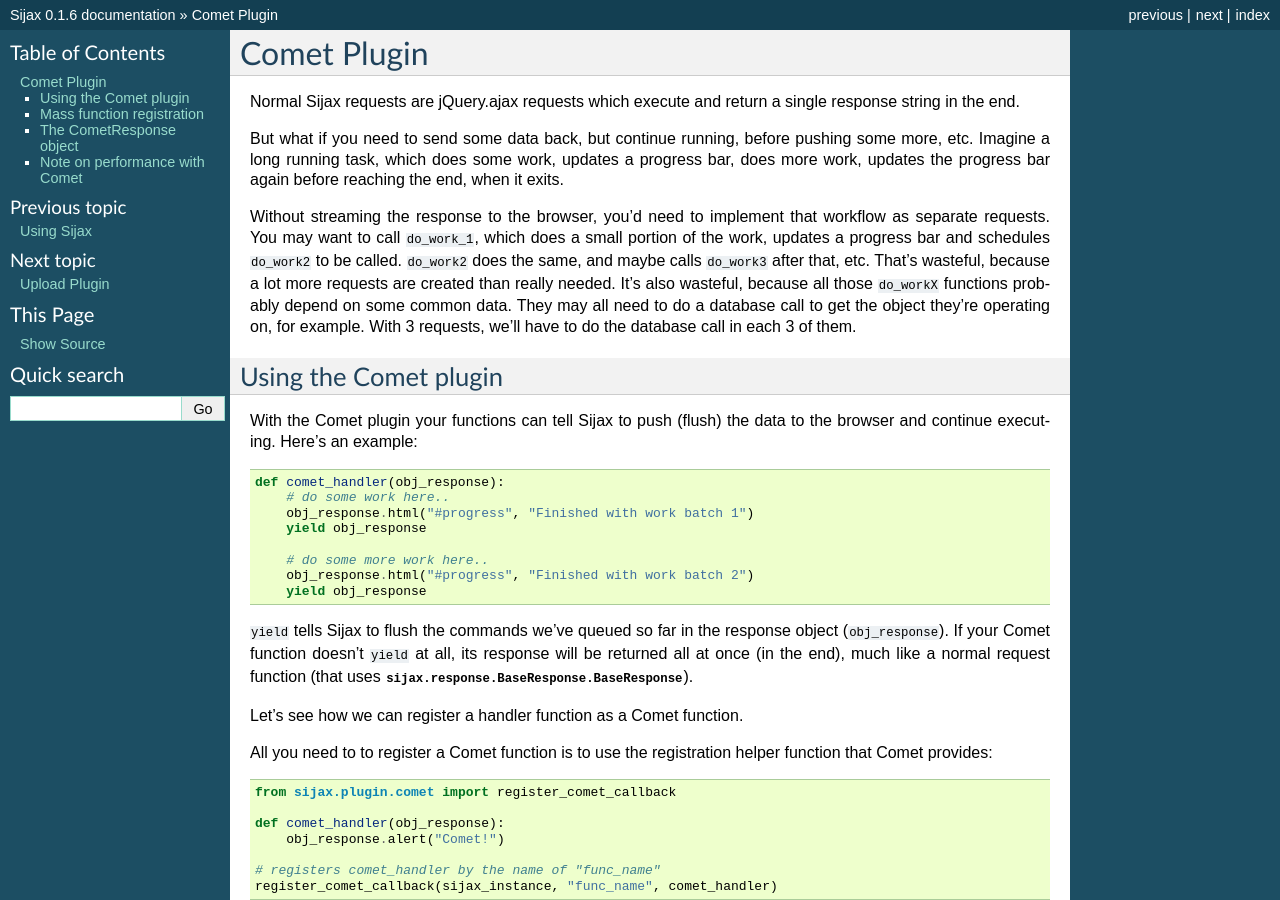
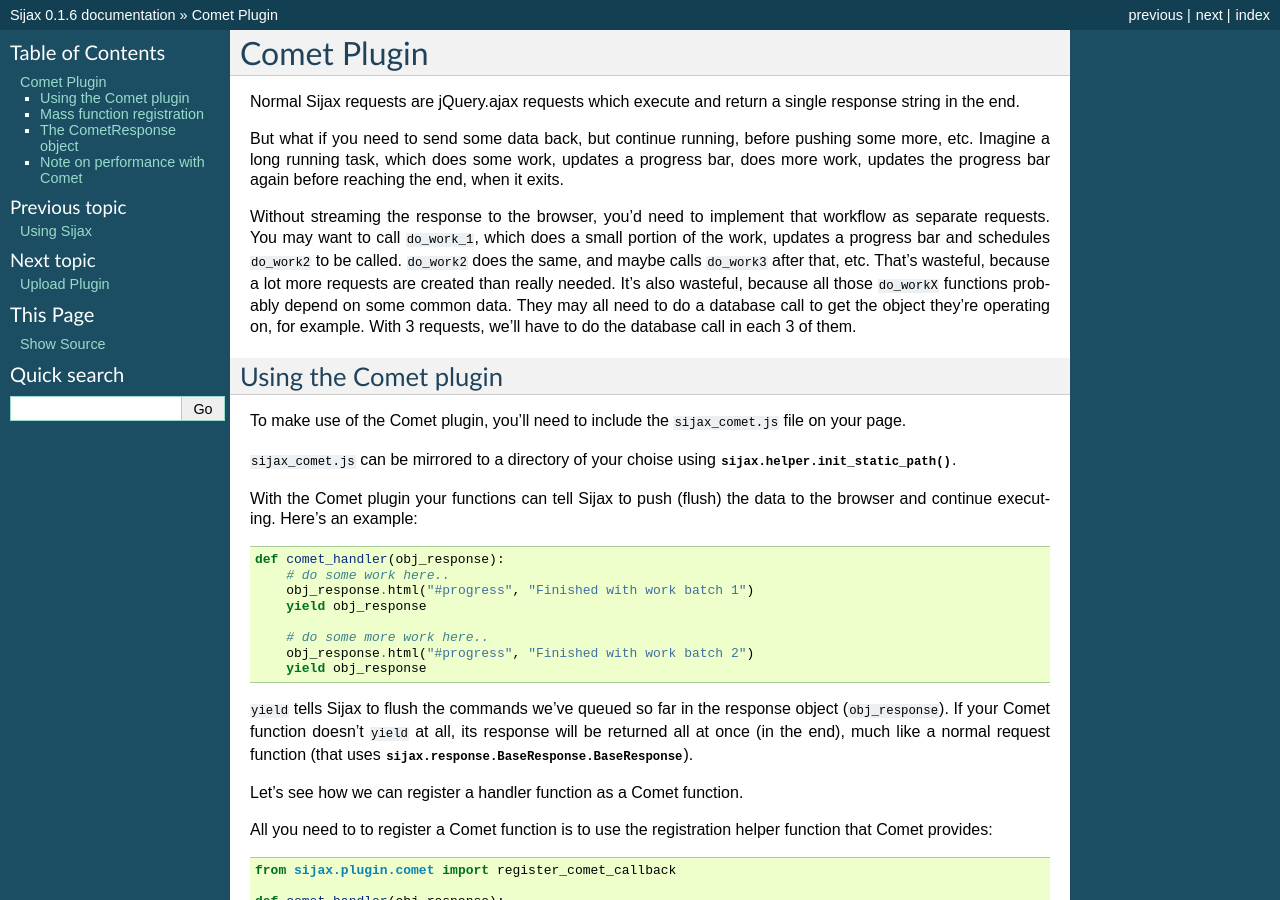
Before and after one commit to spantaleev/sijax-python, a Sphinx documentation site: the page built from docs/comet.rst, in a window 1280 px wide and 900 px high. Built offline with Sphinx 7.4.7, drawn with Linux system fonts in a browser that asks for light colours.

Commit message:
More documentation fixes.

```diff
--- a/docs/comet.rst
+++ b/docs/comet.rst
@@ -15,6 +15,10 @@
 
 Using the Comet plugin
 ----------------------
+
+To make use of the Comet plugin, you'll need to include the ``sijax_comet.js`` file on your page.
+
+``sijax_comet.js`` can be mirrored to a directory of your choise using :func:`sijax.helper.init_static_path`.
 
 With the Comet plugin your functions can tell Sijax to push (flush) the data to the browser and continue executing.
 Here's an example::
```
Also changed, not shown: docs/upload.rst (+13 -4 lines), docs/api.rst (line endings or trailing spaces).
